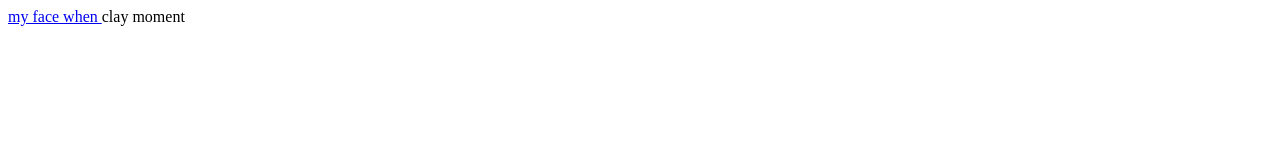
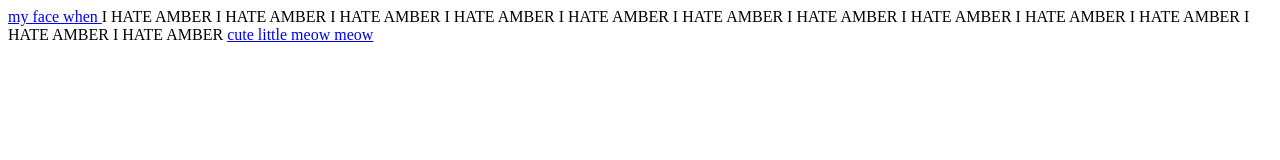
Before and after one commit to HogunDogun/HogunDogun.github.io, a plain HTML site: page index.html in a window 1280 px wide. Drawn offline with Linux system fonts and the light colour scheme.

Commit message:
Update index.html

```diff
--- a/index.html
+++ b/index.html
@@ -2,7 +2,19 @@
 <html>
     <title>cum zone</title>
     <body>
-        <a href=https://www.tom.com>my face when </a> clay moment
+        <a href=https://www.tom.com>my face when </a> I HATE AMBER
+        I HATE AMBER
+        I HATE AMBER
+        I HATE AMBER
+        I HATE AMBER
+        I HATE AMBER
+        I HATE AMBER
+        I HATE AMBER
+        I HATE AMBER
+        I HATE AMBER
+        I HATE AMBER
+        I HATE AMBER
 
+        <a href=https://media1.tenor.com/images/f03d27e4955997cab2a5361b091d4270/tenor.gif?itemid=9385264>cute little meow meow </a>
     </body>
 </html>
```
